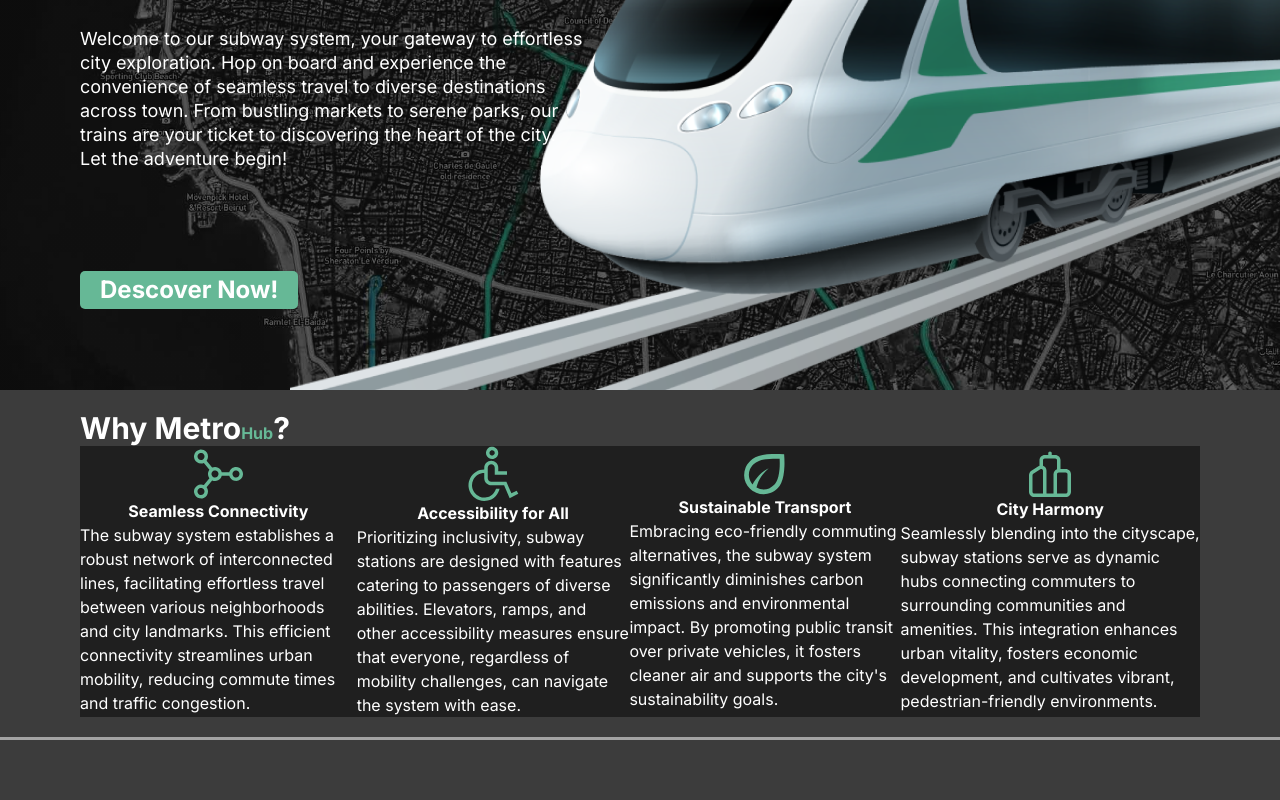
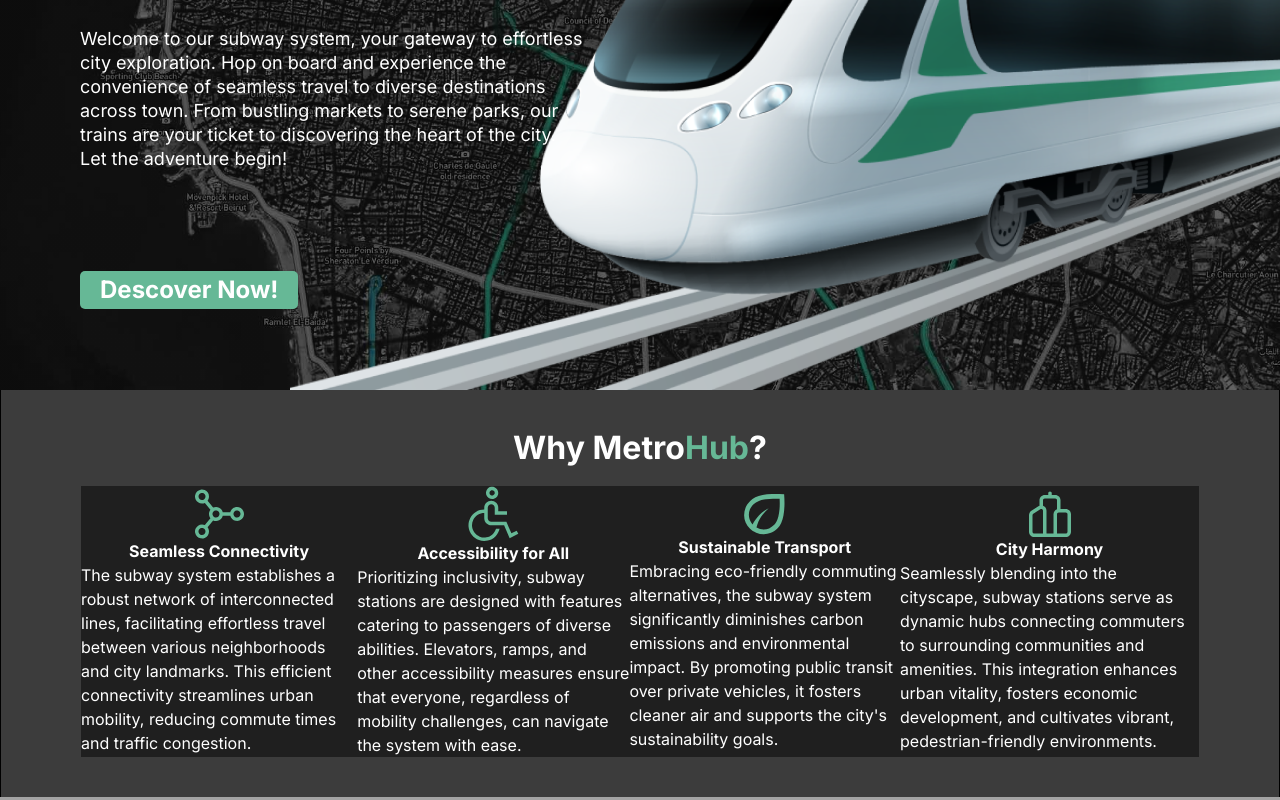
Before and after one commit to anthonytoumaibrahim/subway-system, a React (Create React App) app in the folder frontend/: page / in a window 1280 px wide. Shown: the part 394-1194 px from the top of the page. Before the commit the page ends 1134 px from the top, so only its background shows below. Built offline with nearby package versions, Linux system fonts and the light colour scheme; what pigeon-maps would draw is missing.

Commit message:
styled Features component

```diff
--- a/frontend/src/pages/users/Home/components/Features/style.css
+++ b/frontend/src/pages/users/Home/components/Features/style.css
@@ -0,0 +1,12 @@
+.features-container{
+  padding-top: 40px ;
+  padding-bottom: 40px;
+  border-left: 1px solid black;
+  border-right: 1px solid black;
+}
+
+.features-container > h1, .features-container > h1 > span{
+ font-size: var(--font-size-4xl);
+ align-self: center;
+ margin-bottom: 20px;
+}
```
